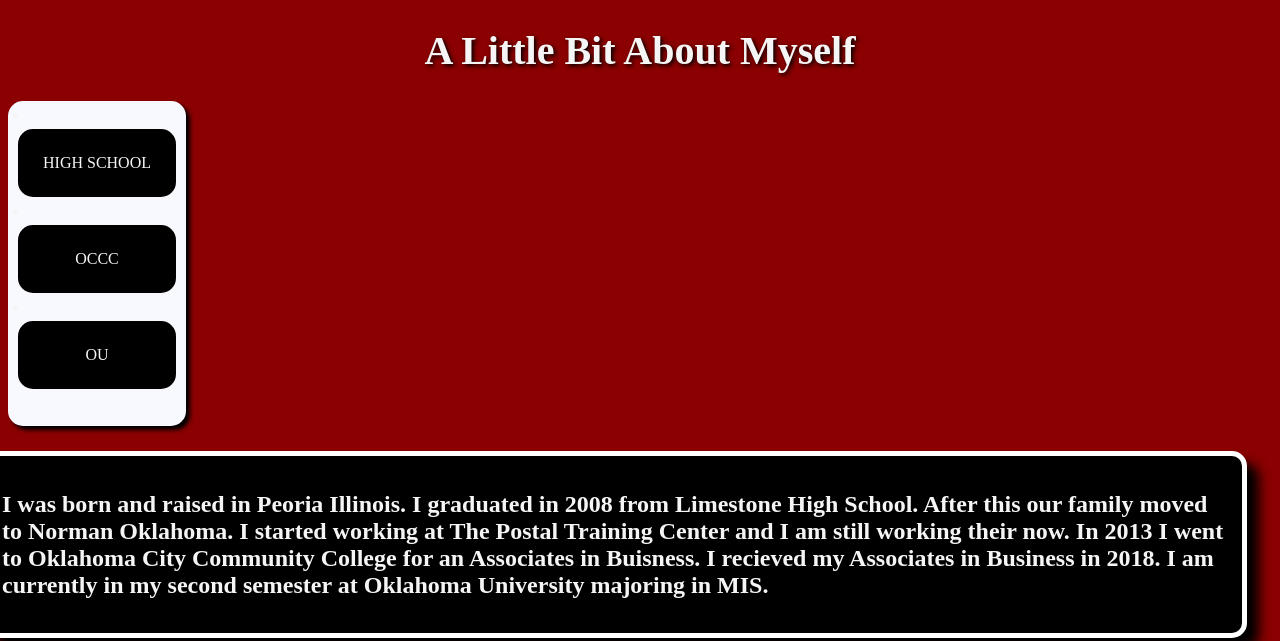
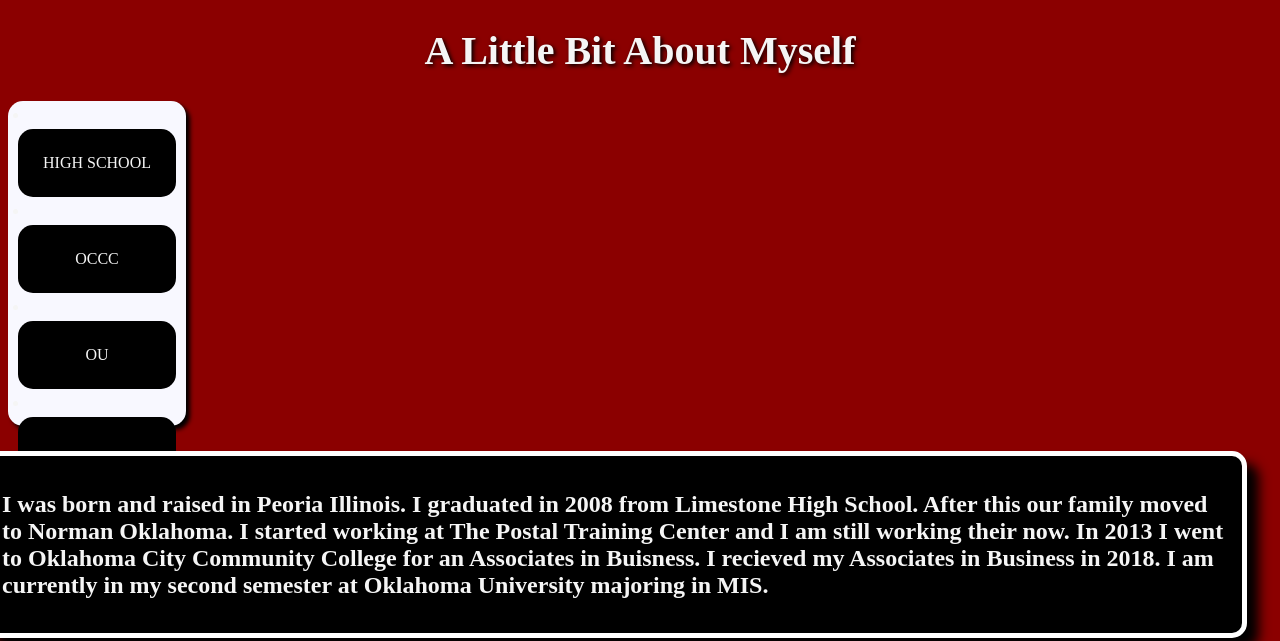
Before and after one commit to Bassman1108/Bassman1108.github.io, a plain HTML site: page about.html in a window 1280 px wide. Shown: the top 641 px of the page. Drawn offline with Linux system fonts and the light colour scheme.

Commit message:
Minor changes

```diff
--- a/about.html
+++ b/about.html
@@ -13,6 +13,7 @@
         <li><a href="http://limestone.k12.il.us/" target="_blank">High School</a></li>
         <li><a href="https://occc.edu" target="_blank">OCCC</a></li>
         <li><a href="https://ou.edu" target="_blank">OU</a></li>
+        <li><a href="/index"></a></li>
     </nav>
 
 <div style="float: right">
```
